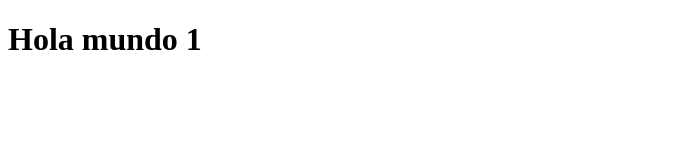
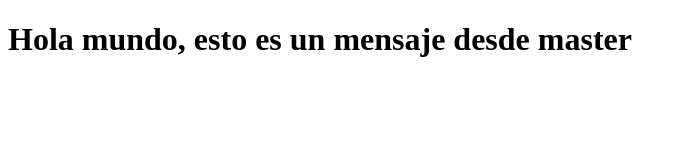
Before and after one commit to BryanLitardo312/clase_borrador, a plain HTML site: page index.html in a window 1280 px wide. Shown: the whole page, without its empty margins (0-687 px from the left). Drawn offline with Linux system fonts and the light colour scheme.

Commit message:
Upload12

```diff
--- a/index.html
+++ b/index.html
@@ -6,6 +6,6 @@
     <title>Document</title>
 </head>
 <body>
-    <h1>Hola mundo 1</h1>
+    <h1>Hola mundo, esto es un mensaje desde master</h1>
 </body>
 </html>
```
